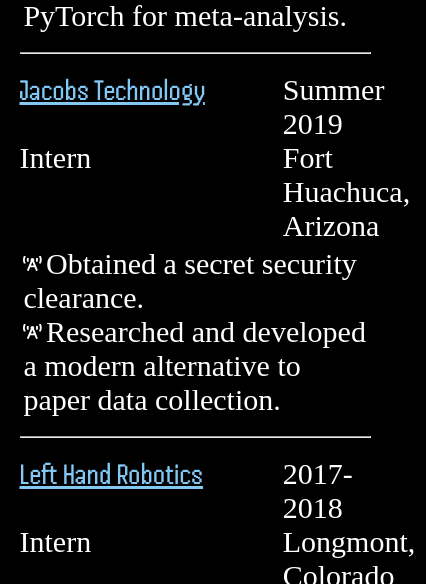
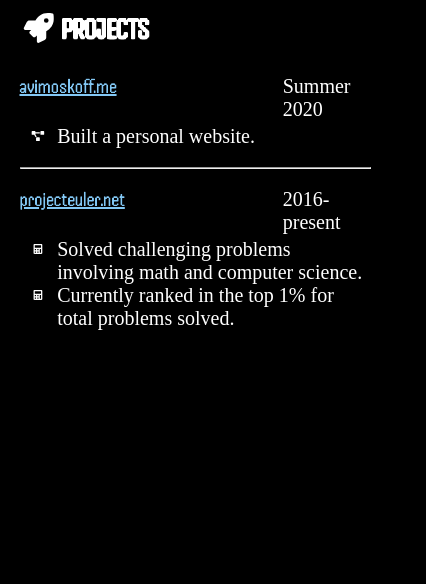
Before and after one commit to pireads/pireads.github.io, a Gatsby site: page /resume in a window 390 px wide. Shown: the part 1416-2000 px from the top of the page, 426 px wide, since content can reach past the window. After the commit the page ends 1750 px from the top, so only its background shows below. Built offline with nearby package versions, Linux system fonts and the light colour scheme; Gatsby itself is replaced by a stand-in of ours.

Commit message:
some mobile optimization

```diff
--- a/src/components/fancyLink/fancyLink.module.css
+++ b/src/components/fancyLink/fancyLink.module.css
@@ -3,13 +3,13 @@
     font-variation-settings: "wght" 50, "wdth" 450, "opsz" 200;
   }
   to {
-    font-variation-settings: "wght" 100, "wdth" 450, "opsz" 200;
+    font-variation-settings: "wght" 80, "wdth" 450, "opsz" 200;
   }
 }
 
 @keyframes linkback {
   from {
-    font-variation-settings: "wght" 100, "wdth" 450, "opsz" 200;
+    font-variation-settings: "wght" 80, "wdth" 450, "opsz" 200;
   }
   to {
     font-variation-settings: "wght" 50, "wdth" 450, "opsz" 200;
--- a/src/components/resume/Bullet.jsx
+++ b/src/components/resume/Bullet.jsx
@@ -6,12 +6,14 @@
 export default class Resume extends React.Component {
   render() {
     return (
-      <p className={resumeStyles.entry}>
-        <FontAwesomeIcon
-          icon={this.props.icon}
-          className={`${resumeStyles.smallIcon} fa-fw`}
-        />
-        {this.props.text}
+      <p className={`${resumeStyles.entry} ${resumeStyles.bulletEntry}`}>
+        <div>
+          <FontAwesomeIcon
+            icon={this.props.icon}
+            className={`${resumeStyles.smallIcon} fa-fw`}
+          />
+        </div>
+        <div className={resumeStyles.bulletText}>{this.props.text}</div>
       </p>
     );
   }
--- a/src/components/resume/resumeStyles.module.css
+++ b/src/components/resume/resumeStyles.module.css
@@ -3,7 +3,6 @@
 
 .header {
   font-family: "Handjet";
-  font-size: 30px;
   font-variation-settings: "wght" 65, "wdth" 450, "opsz" 200;
 }
 
@@ -12,14 +11,16 @@
 }
 
 .smallIcon {
-  font-size: 15px;
   padding-right: 1vw;
-  padding-bottom: 5px;
+  vertical-align: inherit;
+  /* float: right; */
+  /* text-align: right; */
+  padding-left: 50%;
+  padding-bottom: 0.25em;
 }
 
 .columns {
   font-family: "Josefin Sans";
-  font-size: 30px;
   display: grid;
   padding-top: 1vw;
   margin: 0;
@@ -33,6 +34,11 @@
   margin: 0;
 }
 
+.bulletEntry {
+  display: grid;
+  grid-template-columns: 5% 95%;
+}
+
 .bullets {
   padding-top: 1vw;
   padding-bottom: 1vw;
@@ -40,14 +46,45 @@
   margin: 0;
 }
 
+
 @media screen and (max-width: 800px) {
   .skillColumns {
     grid-template-columns: repeat(2, 1fr);
+  }
+  .bullets {
+    font-size: 20px;
+  }
+  .columns {
+    font-size: 20px;
+  }
+  .header {
+    font-size: 20px;
+  }
+  .smallIcon {
+    font-size: 10px;
+  }
+  .bulletText {
+    padding-left: 5%;
   }
 }
 @media screen and (min-width: 801px) {
   .skillColumns {
     grid-template-columns: repeat(4, 1fr);
+  }
+  .bullets {
+    font-size: 30px;
+  }
+  .columns {
+    font-size: 30px;
+  }
+  .header {
+    font-size: 30px;
+  }
+  .smallIcon {
+    font-size: 15px;
+  }
+  .bulletText {
+    padding-left: 1%;
   }
 }
 
--- a/src/pages/index.js
+++ b/src/pages/index.js
@@ -7,7 +7,7 @@
       <div>
         <Header/>
         <p>
-        Welcome to my personal website. I hope you enjoy your stay, and there's even a chance that you might if you're using a proper browser.
+        Welcome to my personal website. I hope you enjoy your stay, and there's a chance that you might if you're using a proper browser.
         </p>
       </div>
     )
```
